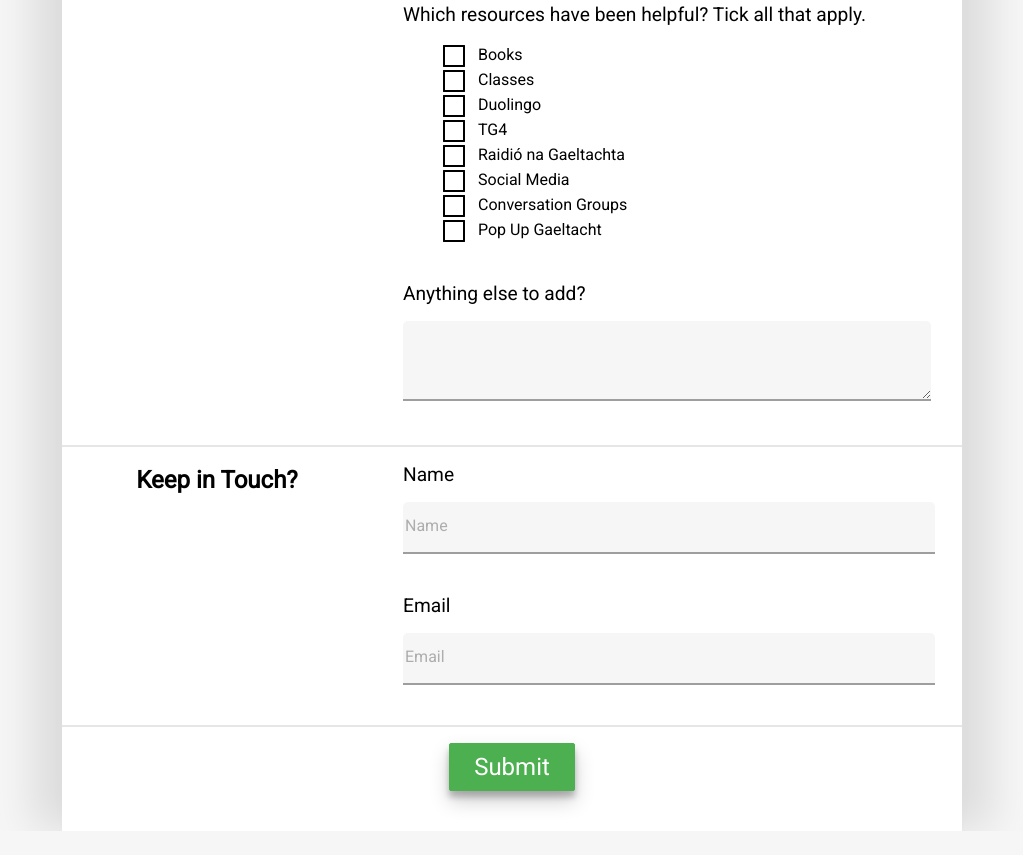
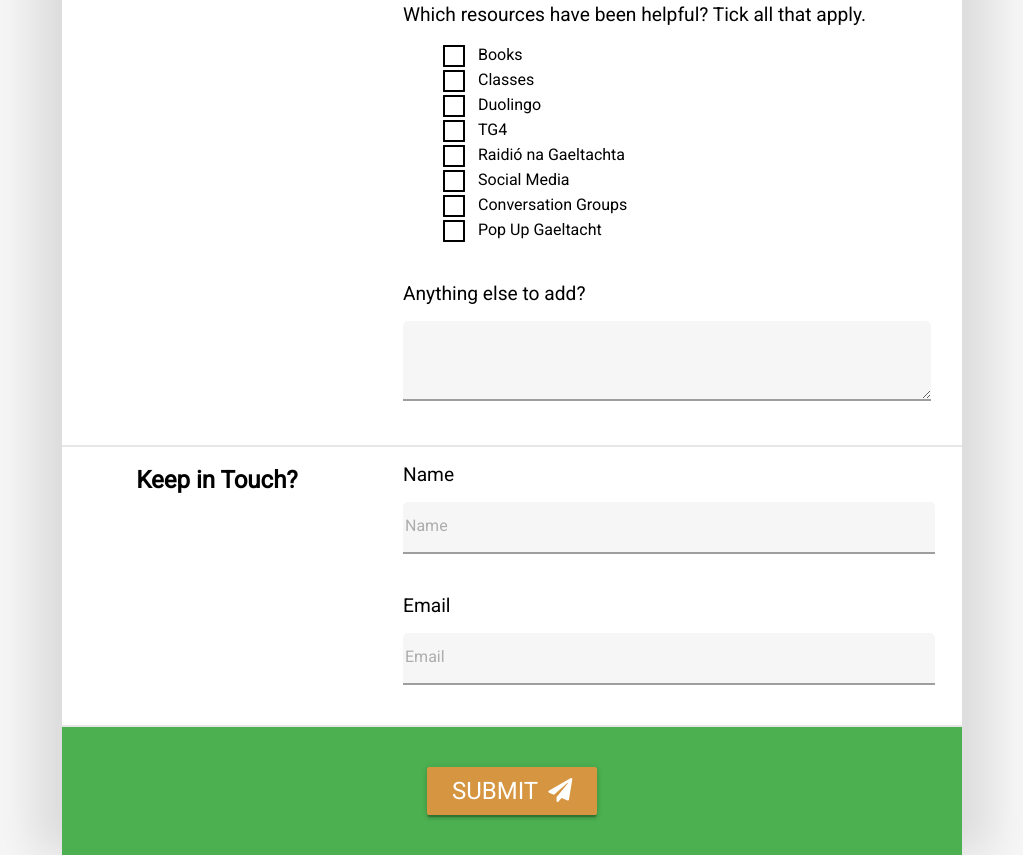
Before and after one commit to GK-Hynes/fcc-survey-form, a plain HTML site: page index.html in a window 1280 px wide. Shown: the part 2346-3201 px from the top of the page, without its empty margins (128-1151 px from the left). Before the commit the page ends 3177 px from the top, so only its background shows below. Drawn offline with Linux system fonts and the light colour scheme.

Commit message:
Style button

```diff
--- a/index.html
+++ b/index.html
@@ -5,6 +5,8 @@
   <meta charset="UTF-8">
   <meta name="viewport" content="width=device-width, initial-scale=1.0">
   <meta http-equiv="X-UA-Compatible" content="ie=edge">
+  <link rel="stylesheet" href="https://use.fontawesome.com/releases/v5.5.0/css/all.css" integrity="sha384-B4dIYHKNBt8Bc12p+WXckhzcICo0wtJAoU8YZTY5qE0Id1GSseTk6S+L3BlXeVIU"
+    crossorigin="anonymous">
   <link rel="stylesheet" href="style.css">
   <title>freeCodeCamp Survey Form</title>
 </head>
@@ -324,7 +326,7 @@
       </section>
 
       <section class="input-group submit">
-        <button id="submit" type="submit">Submit</button>
+        <button id="submit" type="submit">SUBMIT<i class="fas fa-paper-plane"></i></button>
       </section>
 
     </form>
--- a/style.css
+++ b/style.css
@@ -277,16 +277,29 @@ textarea {
   display: flex;
   flex-direction: row;
   justify-content: center;
+  margin: 0;
+  padding: 2.5rem;
+  background: #4caf50;
 }
 
 button {
-  background: #4caf50;
-  border: 1px solid #4caf50;
+  background: #d59541;
+  border: 1px solid #d59541;
   color: #fff;
   cursor: pointer;
   font-size: 1.5rem;
   height: 3rem;
   padding: 0 1.5rem;
   border-radius: 2px;
-  box-shadow: 0 10px 20px rgba(0, 0, 0, 0.19), 0 6px 6px rgba(0, 0, 0, 0.23);
+  box-shadow: 0 3px 3px 0 rgba(0, 0, 0, 0.14), 0 1px 7px 0 rgba(0, 0, 0, 0.12),
+    0 3px 1px -1px rgba(0, 0, 0, 0.2);
 }
+
+button:hover {
+  background: #f5ad4e;
+  border: 1px solid #f5ad4e;
+}
+
+.fa-paper-plane {
+  margin-left: 10px;
+}
```
